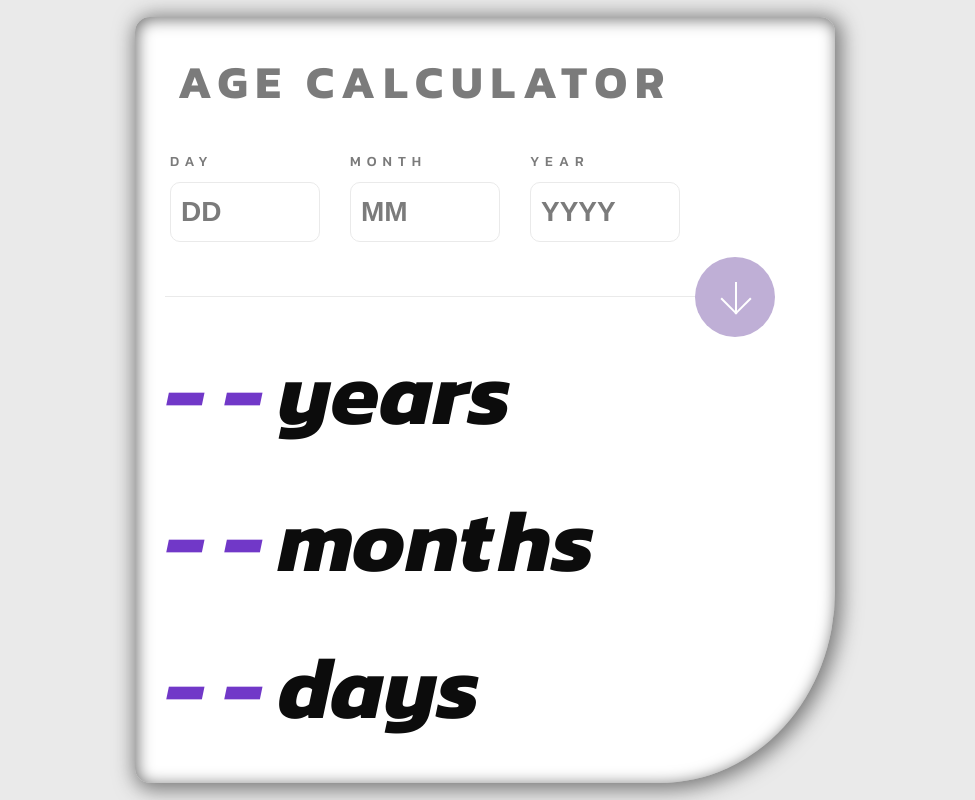
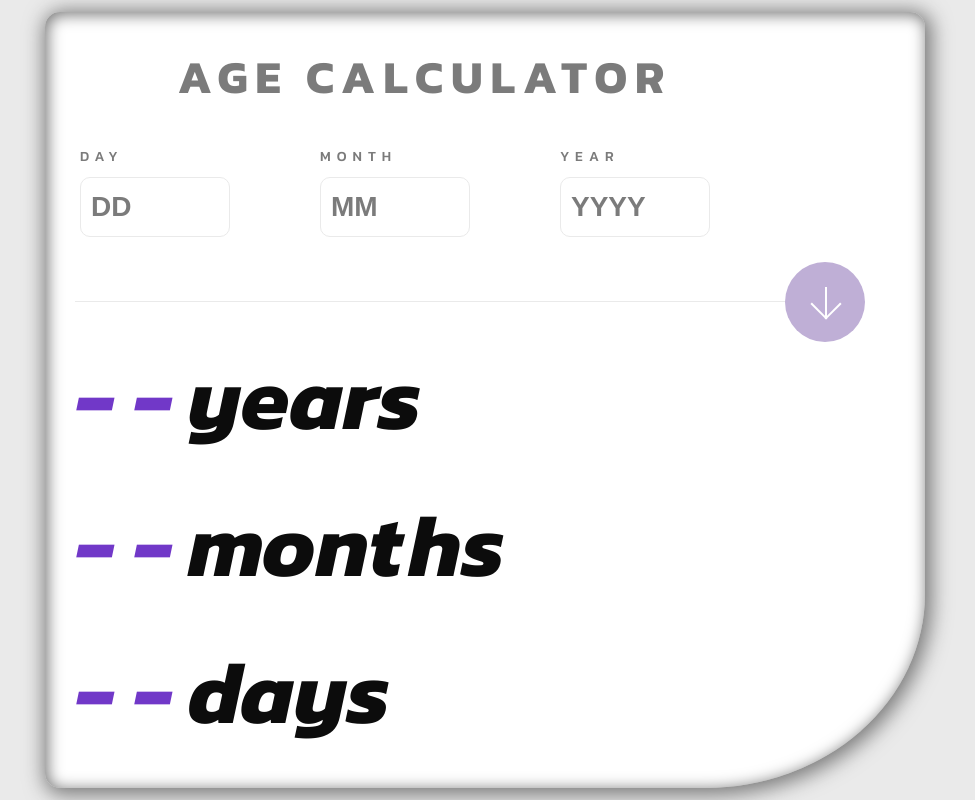
Before and after one commit to Sm1l/AgeCalculator, a React (Create React App) app: page / in a window 1280 px wide. Shown: the whole page, without its empty margins (155-1130 px from the left). Built offline with nearby package versions, Linux system fonts and the light colour scheme.

Commit message:
error fix width

```diff
--- a/src/components/Form/Form.module.scss
+++ b/src/components/Form/Form.module.scss
@@ -44,9 +44,9 @@ input[type="number"]::-webkit-inner-spin-button {
 }
 
 .error {
-  height: 20px;
+  height: 30px;
   color: var(--color-red);
-  font-size: 14px;
+  font-size: 10px;
   font-weight: 200;
 }
 
@@ -153,9 +153,15 @@ input[type="number"]::-webkit-inner-spin-button {
     font-size: 14px;
     letter-spacing: 6px;
   }
+
   .inputContainer {
     gap: 20px;
   }
+
+  .inputComponent {
+    min-width: 220px;
+  }
+
   .input {
     height: 60px;
     font-size: 28px;
@@ -163,6 +169,9 @@ input[type="number"]::-webkit-inner-spin-button {
     &::placeholder {
       font-size: inherit;
     }
+  }
+  .error {
+    font-size: 16px;
   }
 
   .button {
```
